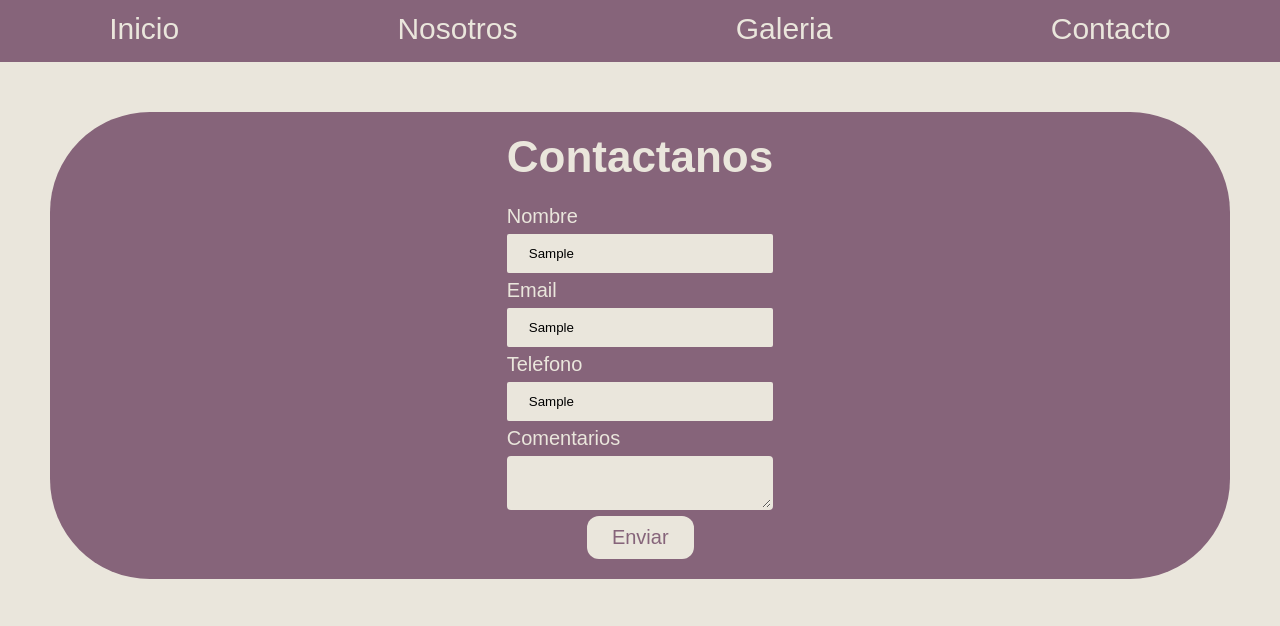
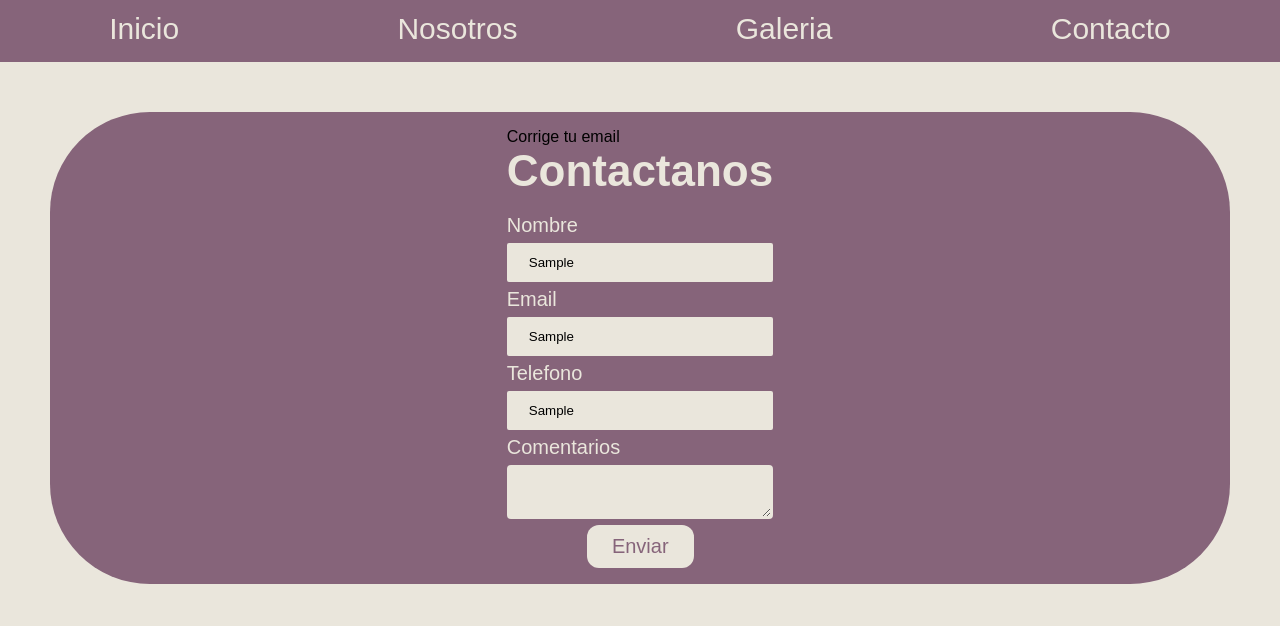
Before and after one commit to lunoeca/Somos-Tamiz, a plain HTML site: page contact-us.html in a window 1280 px wide. Both pictures are taken after typing "Sample", "Sample", "Sample" into the empty fields and a click on the input "Enviar". Shown: the part 130-756 px from the top of the page. Drawn offline with nearby package versions, Linux system fonts and the light colour scheme.

Commit message:
form anda completamente

```diff
--- a/contact-us.html
+++ b/contact-us.html
@@ -40,14 +40,15 @@
 <body>
     <main>
         <div class="main-form">
+            <ul>
+                <li id ="error"> </li>
+                <li>
+                    <h1 class="titulo"> Contactanos </h1>
+                </li>
+                <br>
 
             <form id="formulario" action="https://formsubmit.co/somostamiz@gmail.com" method="POST" onsubmit="return chequeo()">
-                <ul>
-                    <li>
-                        <h1 class="titulo"> Contactanos </h1>
-                    </li>
-                    <br>
-                    <div id="error"></div>
+
                     <li class="label"> <label for="fname">Nombre</label>
                         <input type="text" id="nombre" name="nombre" placeholder="Apellido y Nombres">
                     </li>
--- a/formulario.js
+++ b/formulario.js
@@ -3,24 +3,21 @@ function chequeo() {
     var nombre = document.getElementById('nombre');
     var correo = document.getElementById('correo');
     var error = document.getElementById('error');
-    error.style.color = 'red';
 
     var mensajesError = [];
+    console.log('formulario');
     if (nombre.value === null || nombre.value === '') {
         mensajesError.push('Ingresa tu nombre');
-        return false;
     }
     if (correo.value === null || correo.value === '') {
         mensajesError.push('Ingresa tu email');
-        return false;
     }
     if (!correo.value.includes('@')) {
         mensajesError.push('Corrige tu email');
-        return false;
     }
 
 
     error.innerHTML = mensajesError.join(', ');
 
-    return true;
+    return false;
 }
```
